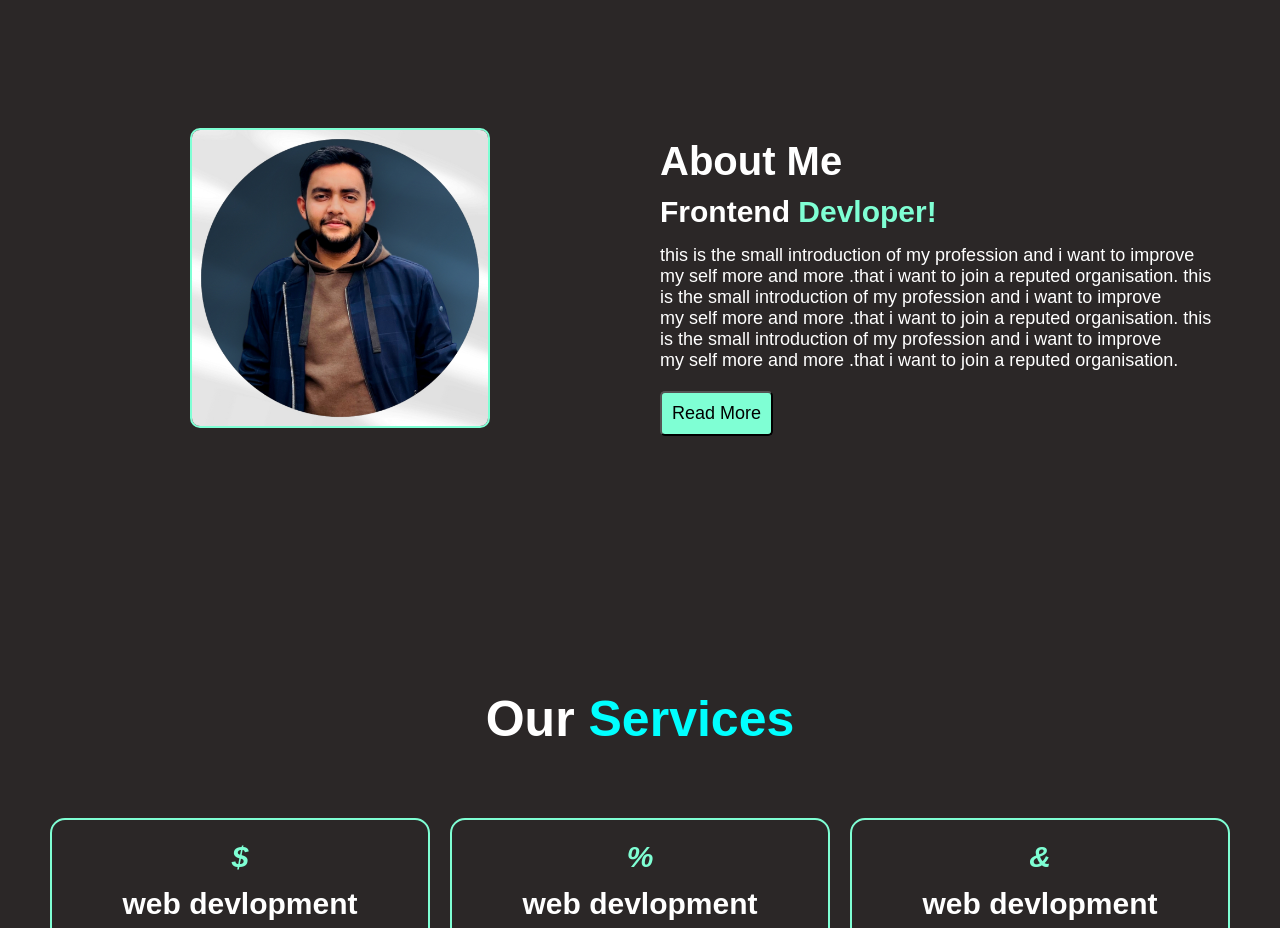
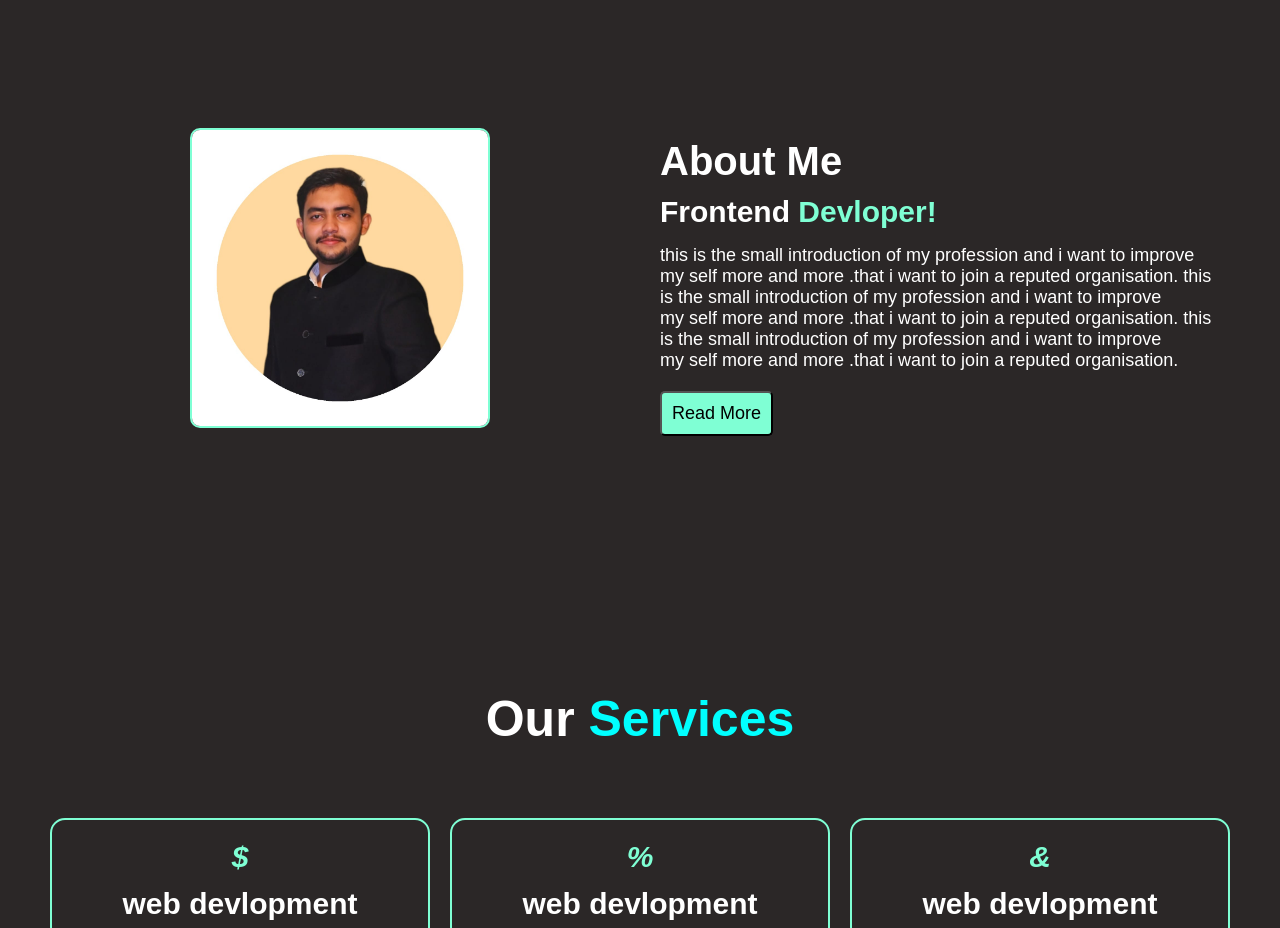
Before and after one commit to abhinavshukla48/PortfolioProfile, a plain HTML site: page index.html in a window 1280 px wide. Shown: the part 920-1848 px from the top of the page. Drawn offline with Linux system fonts and the light colour scheme.

Commit message:
Update index.html

```diff
--- a/index.html
+++ b/index.html
@@ -47,7 +47,7 @@
     <div class="about">
         <div class="about-section">
             <div class="image">
-                <img src="images/gallery-1.jpg" alt="">
+                <img src="images/WhatsApp Image 2024-02-04 at 22.37.38_92780dda.jpg" alt="">
             </div>
             <div class="text">
                 <h3 style="font-size: 40px;">about me</h3>
```
